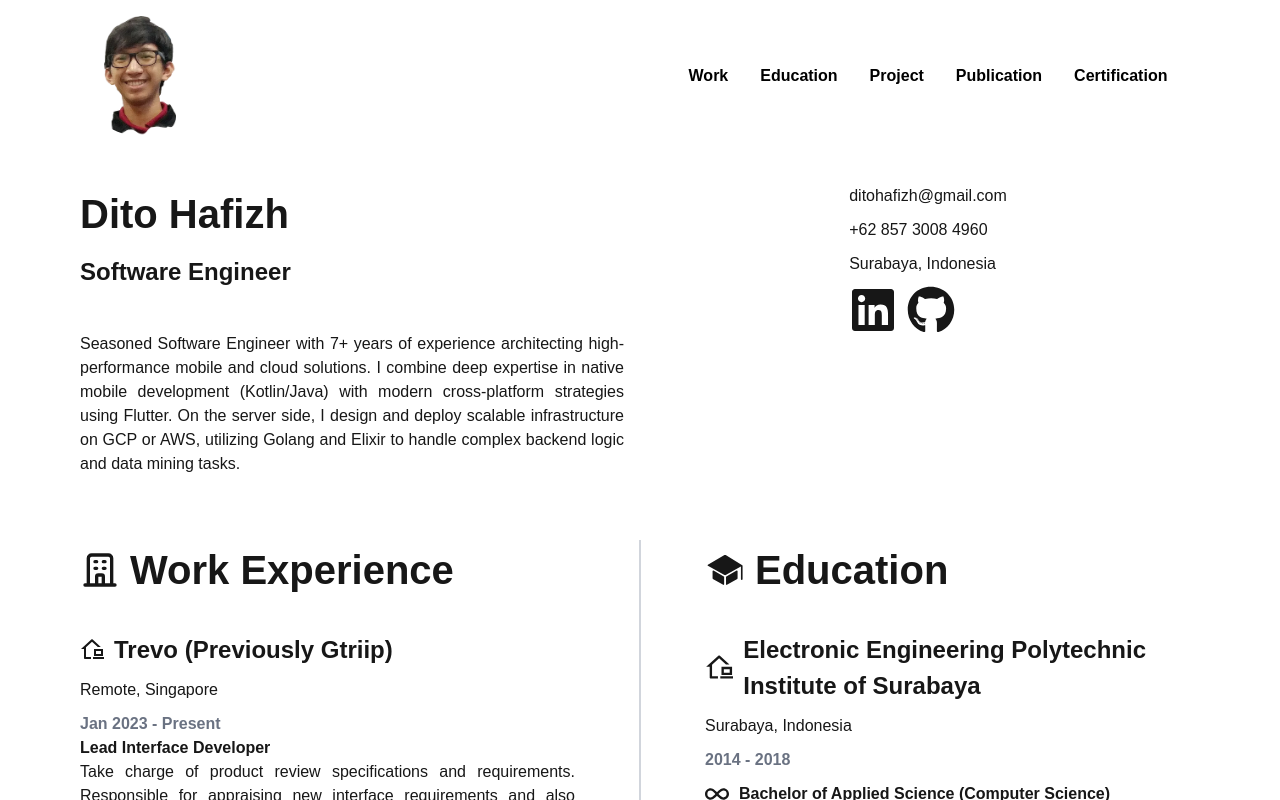
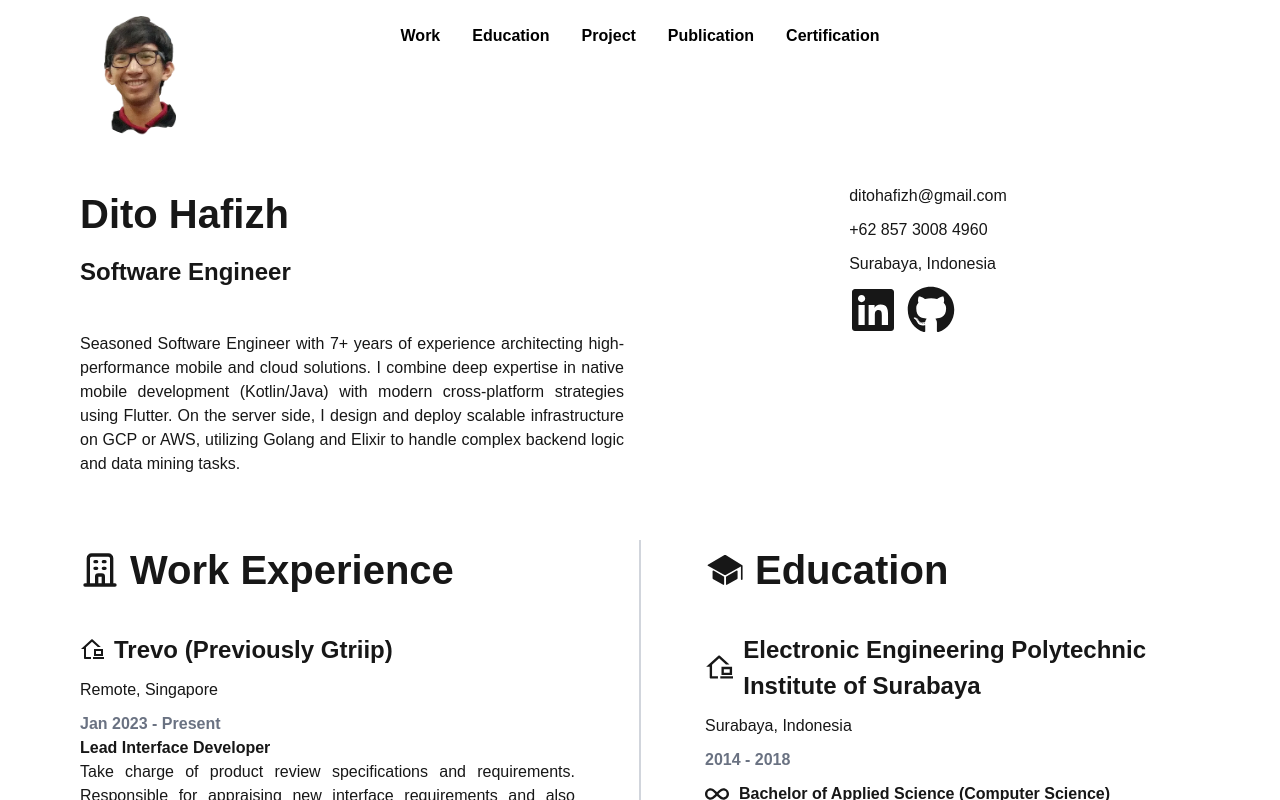
Before and after one commit to dito-hafizh/dito-hafizh.github.io, a Next.js app: page / in a window 1280 px wide. Shown: the top 800 px of the page. Built offline with nearby package versions, Linux system fonts and the light colour scheme.

Commit message:
feat: Make ProfilePic customizable, implement a dynamic fixed navbar with scroll effects and a profile image, and add global scroll padding.

```diff
--- a/app/globals.css
+++ b/app/globals.css
@@ -36,4 +36,5 @@ body {
 
 html {
   scroll-behavior: smooth;
+  scroll-padding-top: 60px;
 }
--- a/app/layout/navbar.tsx
+++ b/app/layout/navbar.tsx
@@ -1,6 +1,21 @@
+"use client";
+
+import ProfilePic from '@/ui/profile-pic';
 import Link from 'next/link';
+import { useEffect, useState } from 'react';
 
 export default function Navbar() {
+  const [isScrolled, setIsScrolled] = useState(false);
+
+  useEffect(() => {
+    const handleScroll = () => {
+      setIsScrolled(window.scrollY > 20);
+    };
+
+    window.addEventListener('scroll', handleScroll);
+    return () => window.removeEventListener('scroll', handleScroll);
+  }, []);
+
   const navItems = [
     { name: 'Work', id: 'work-education' },
     { name: 'Education', id: 'work-education' },
@@ -10,7 +25,21 @@ export default function Navbar() {
   ];
 
   return (
-    <nav className="flex items-center justify-center space-x-8 py-4">
+    <nav
+      className={`fixed top-0 left-0 right-0 z-50 flex items-center justify-center py-4 transition-all duration-300 ${
+        isScrolled ? 'bg-white/30 backdrop-blur-md shadow-sm' : 'bg-transparent'
+      }`}
+    >
+      <div
+        className={`transition-all duration-300 ease-in-out overflow-hidden ${
+          isScrolled ? 'w-10 opacity-100 mr-4' : 'w-0 opacity-0 mr-0'
+        }`}
+      >
+        <Link href="#about" aria-label="Go to About">
+          <ProfilePic width={40} height={40} className="w-10 h-10 rounded-full object-contain cursor-pointer" />
+        </Link>
+      </div>
+      <div className="flex items-center space-x-8">
         {navItems.map((item) => (
           <Link
             key={item.name}
@@ -22,6 +51,7 @@ export default function Navbar() {
             {item.name}
           </Link>
         ))}
+      </div>
     </nav>
   );
 }
--- a/app/ui/profile-pic.tsx
+++ b/app/ui/profile-pic.tsx
@@ -1,13 +1,19 @@
 import Image from 'next/image';
 
-export default function ProfilePic() {
+type Props = {
+  width?: number;
+  height?: number;
+  className?: string;
+};
+
+export default function ProfilePic({ width = 120, height = 120, className = "h-30 w-30 rounded-full object-contain" }: Props) {
   return (
     <Image
       src="/profile.webp"
       alt="Profile Picture"
-      width={120}
-      height={120}
-      className="h-30 w-30 rounded-full object-contain"
+      width={width}
+      height={height}
+      className={className}
     />
   );
 }
```
Lines whose indentation alone changed are shown as unchanged.
